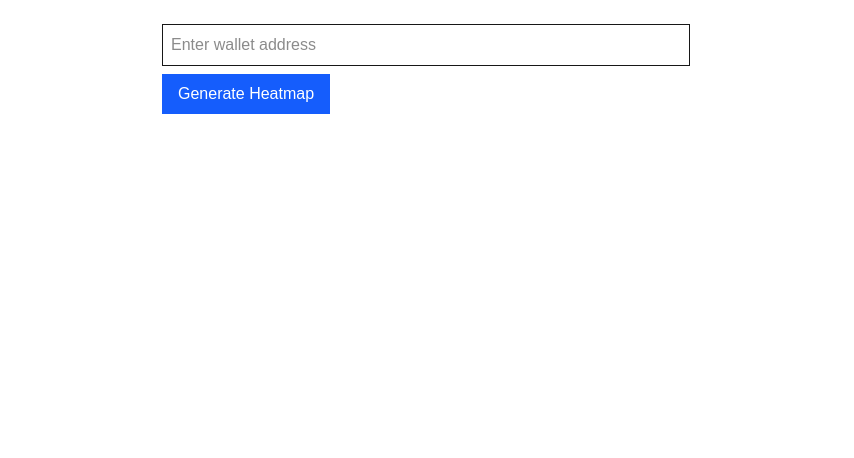
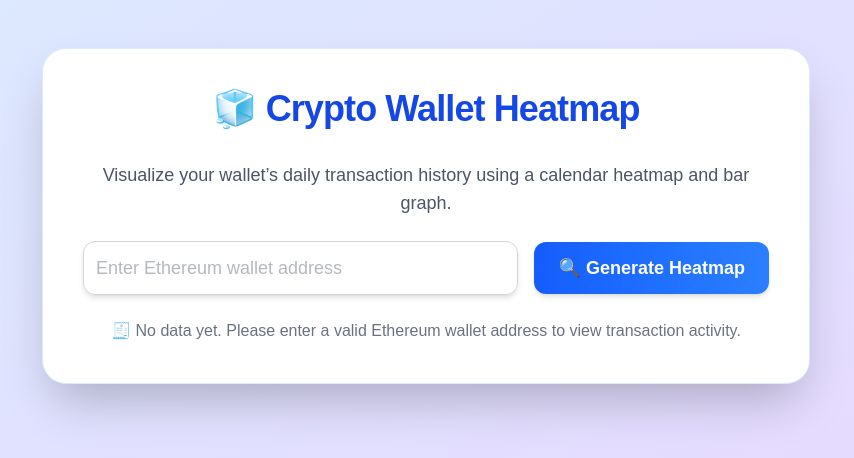
Before and after one commit to Ashish-Kumar-007/crypto-wallet-heatmap, a Next.js app: page / in a window 1280 px wide. Shown: the top 458 px of the page, without its empty margins (214-1068 px from the left). Built offline with nearby package versions, Linux system fonts and the light colour scheme.

Commit message:
Updated the UI and Made it work properly

```diff
--- a/package.json
+++ b/package.json
@@ -14,7 +14,8 @@
     "next": "15.3.1",
     "react": "^19.0.0",
     "react-calendar-heatmap": "^1.10.0",
-    "react-dom": "^19.0.0"
+    "react-dom": "^19.0.0",
+    "recharts": "^2.15.3"
   },
   "devDependencies": {
     "@tailwindcss/postcss": "^4",
--- a/pages/index.js
+++ b/pages/index.js
@@ -1,10 +1,20 @@
-// pages/index.tsx
-import { useState } from 'react';
-import Heatmap from './components/Heatmap';
-import axios from 'axios';
+import { useState } from "react";
+import axios from "axios";
+import CalendarHeatmap from "react-calendar-heatmap";
+import "react-calendar-heatmap/dist/styles.css";
+import { addDays } from "date-fns";
+import {
+  BarChart,
+  Bar,
+  XAxis,
+  YAxis,
+  Tooltip,
+  ResponsiveContainer,
+  CartesianGrid,
+} from "recharts";
 
 export default function Home() {
-  const [wallet, setWallet] = useState('');
+  const [wallet, setWallet] = useState("");
   const [data, setData] = useState([]);
 
   const fetchTxs = async () => {
@@ -12,11 +22,115 @@ export default function Home() {
     setData(res.data);
   };
 
+  const endDate = new Date();
+  const startDate = addDays(endDate, -180);
+
   return (
-    <div className="p-6 max-w-xl mx-auto">
-      <input value={wallet} onChange={(e) => setWallet(e.target.value)} placeholder="Enter wallet address" className="border p-2 w-full" />
-      <button onClick={fetchTxs} className="bg-blue-600 text-white px-4 py-2 mt-2">Generate Heatmap</button>
-      {data.length > 0 && <Heatmap data={data} />}
+    <div className="min-h-screen bg-gradient-to-br from-blue-100 to-purple-200 py-12 px-4">
+      <div className="max-w-3xl mx-auto bg-white shadow-2xl rounded-3xl p-10 border border-blue-100">
+        <h1 className="text-4xl font-extrabold text-center text-blue-700 mb-8 tracking-tight">
+        🧊 Crypto Wallet Heatmap
+        </h1>
+        <p className="text-center text-gray-600 text-lg mb-6">
+          Visualize your wallet’s daily transaction history using a calendar heatmap and bar graph.
+        </p>
+
+        <div className="flex flex-col sm:flex-row items-center gap-4 mb-6">
+          <input
+            value={wallet}
+            onChange={(e) => setWallet(e.target.value)}
+            placeholder="Enter Ethereum wallet address"
+            className="flex-grow border border-gray-300 rounded-xl p-3 text-gray-500 overflow-hidden text-ellipsis text-lg shadow-md focus:outline-none focus:ring-2 focus:ring-blue-400"
+          />
+          <button
+            onClick={fetchTxs}
+            className="bg-gradient-to-r from-blue-600 to-blue-500 hover:from-blue-700 hover:to-blue-600 text-white px-6 py-3 rounded-xl font-semibold text-lg transition duration-300 shadow-md cursor-pointer"
+          >
+            🔍 Generate Heatmap
+          </button>
+        </div>
+
+        {data.length > 0 ? (
+          <>
+            {/* Heatmap Section */}
+            <section className="mt-12">
+              <h2 className="text-2xl font-semibold text-blue-700 mb-4">
+                🗓️ 6-Month Transaction Heatmap
+              </h2>
+              <CalendarHeatmap
+                startDate={startDate}
+                endDate={endDate}
+                values={data}
+                classForValue={(value) => {
+                  if (!value || !value.count) return "bg-gray-200";
+                  if (value.count < 2) return "bg-green-200";
+                  if (value.count < 5) return "bg-green-400";
+                  return "bg-green-600";
+                }}
+                tooltipDataAttrs={(value) => ({
+                  "data-tip": `${value.date}: ${value.count || 0} txs`,
+                })}
+                showWeekdayLabels
+              />
+              <p className="text-sm text-gray-500 mt-2">
+                Darker shades indicate higher transaction activity.
+              </p>
+            </section>
+
+            {/* Top Active Days Summary */}
+            <section className="mt-12">
+              <h2 className="text-2xl font-semibold text-blue-700 mb-4">
+                📅 Most Active Days
+              </h2>
+              <div className="space-y-3">
+                {data
+                  .slice()
+                  .sort((a, b) => b.count - a.count)
+                  .slice(0, 7)
+                  .map((entry) => (
+                    <div key={entry.date}>
+                      <div className="flex justify-between text-sm font-medium text-gray-700">
+                        <span>{entry.date}</span>
+                        <span>{entry.count} txs</span>
+                      </div>
+                      <div className="w-full bg-gray-200 rounded-full h-3">
+                        <div
+                          className="bg-blue-600 h-3 rounded-full transition-all"
+                          style={{ width: `${Math.min(entry.count * 10, 100)}%` }}
+                        />
+                      </div>
+                    </div>
+                  ))}
+              </div>
+            </section>
+
+            {/* Bar Chart Section */}
+            <section className="mt-12">
+              <h2 className="text-2xl font-semibold text-blue-700 mb-4">
+                📊 Transaction Activity (Last 30 Days)
+              </h2>
+              <div className="w-full h-64 bg-white rounded-lg shadow-md p-4">
+                <ResponsiveContainer width="100%" height="100%">
+                  <BarChart
+                    data={data.slice(-30)}
+                    margin={{ top: 10, right: 30, left: 0, bottom: 0 }}
+                  >
+                    <CartesianGrid strokeDasharray="3 3" />
+                    <XAxis dataKey="date" tick={{ fontSize: 10 }} />
+                    <YAxis />
+                    <Tooltip />
+                    <Bar dataKey="count" fill="#4299E1" radius={[4, 4, 0, 0]} />
+                  </BarChart>
+                </ResponsiveContainer>
+              </div>
+            </section>
+          </>
+        ) : (
+          <p className="text-gray-500 text-center mt-6">
+            🧾 No data yet. Please enter a valid Ethereum wallet address to view transaction activity.
+          </p>
+        )}
+      </div>
     </div>
   );
 }
```
Also changed, not shown: 1 other file (tests, documents, lock files or other folders).
